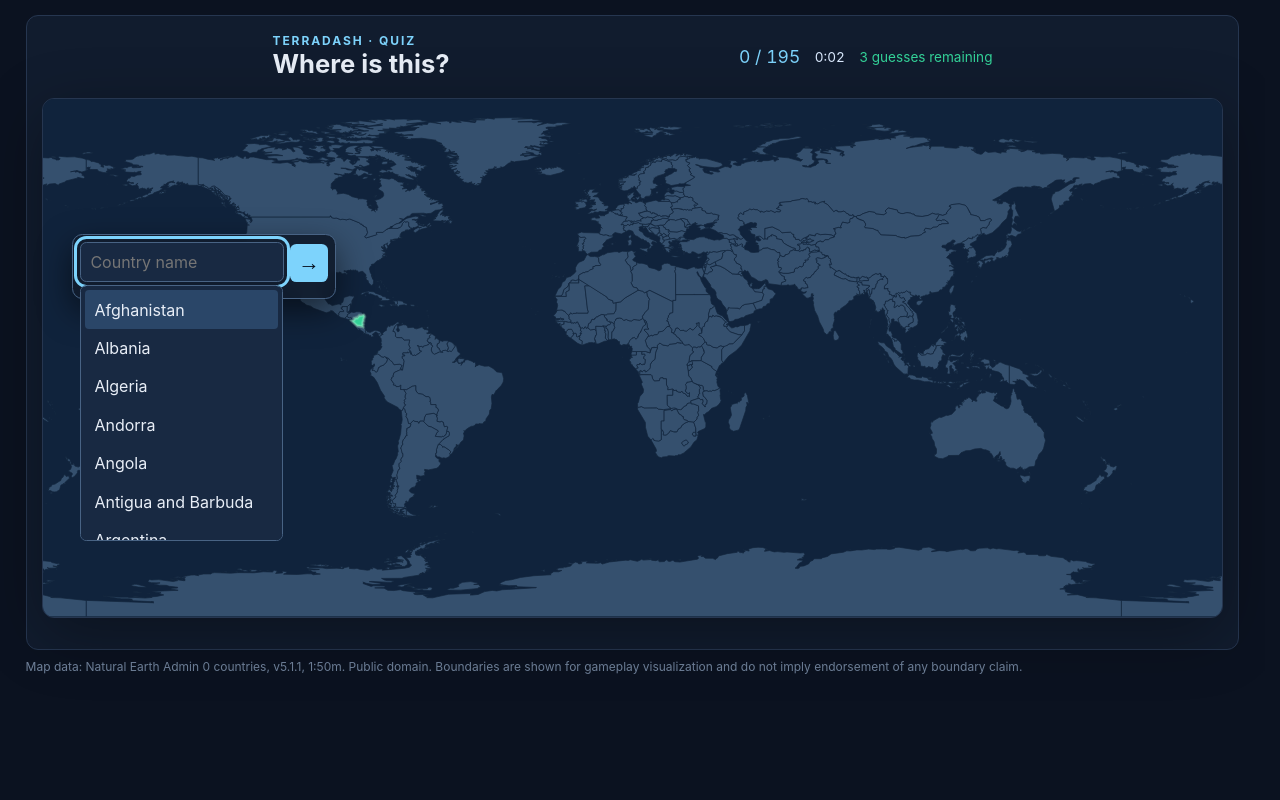
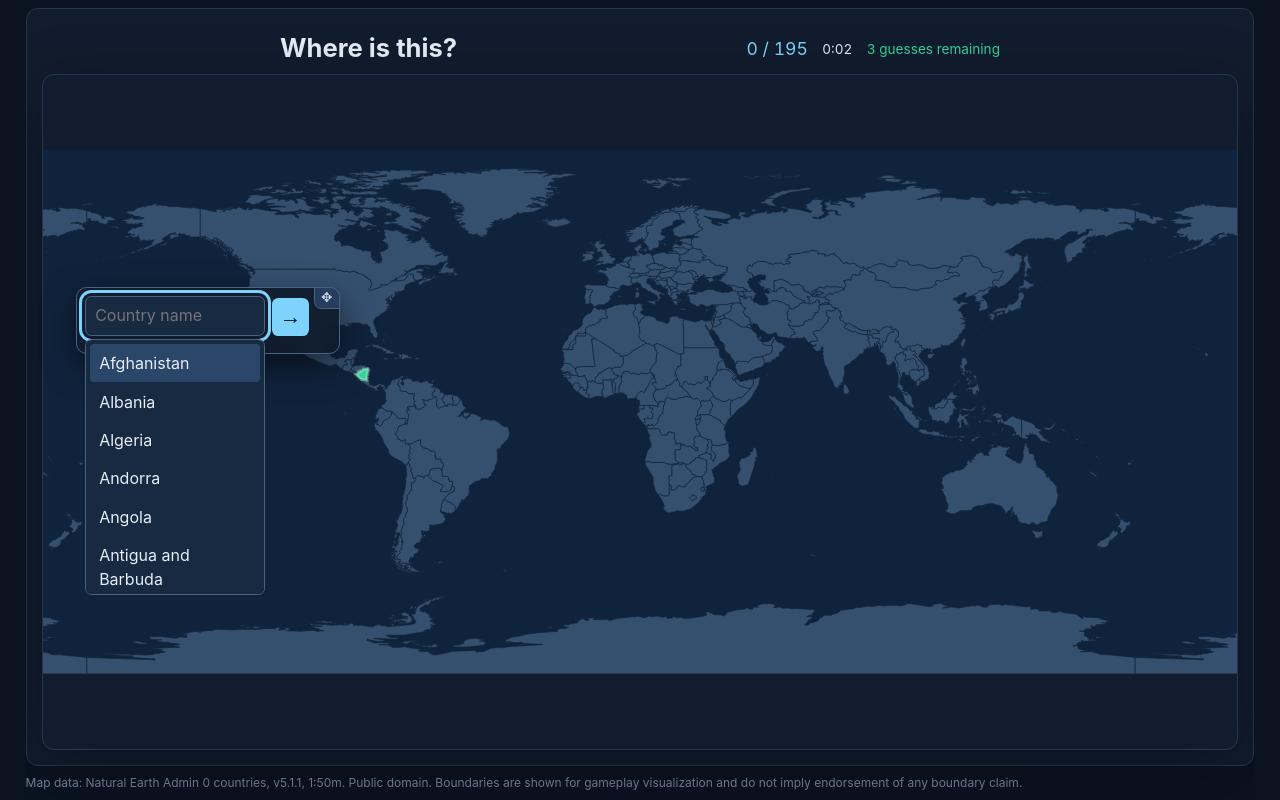
Before and after one commit to phaeax-a01/TerraDash, a React (Vite) app: page / in a window 1280 px wide. Both pictures are taken after a click on the button "Start quiz". Built offline with nearby package versions, Linux system fonts and the light colour scheme.

Commit message:
feat: make quiz viewport-bound and draggable (#31)
Co-authored-by: Codex <noreply@openai.com>

```diff
--- a/scripts/validate-layout.mjs
+++ b/scripts/validate-layout.mjs
@@ -10,8 +10,8 @@ if (/\b100vw\b|50vw/.test(css))
   throw new Error('layout must not use viewport breakout arithmetic');
 for (const required of [
   '--page-gutter: clamp(1rem, 2vw, 2rem);',
-  'overflow-y: scroll;',
-  'scrollbar-gutter: stable;',
+  'height: 100dvh;',
+  'overflow: hidden;',
   'width: calc(100% - 2 * var(--page-gutter));',
   'max-width: none;',
   '.active-player > :not(.full-bleed-map):not(.map-stage)',
@@ -24,5 +24,5 @@ for (const required of [
 }
 
 console.log(
-  'Layout validation passed: map is wide, guttered, and scrollbar-safe.',
+  'Layout validation passed: quiz is wide, viewport-bound, and overflow-safe.',
 );
--- a/src/QuizPlayer.tsx
+++ b/src/QuizPlayer.tsx
@@ -4,6 +4,7 @@ import {
   useRef,
   useState,
   type KeyboardEvent,
+  type PointerEvent,
   type ReactNode,
 } from 'react';
 import { suggestionsFor } from './autocomplete';
@@ -45,6 +46,17 @@ export function QuizPlayer({
   const answerRef = useRef<HTMLInputElement>(null);
   const stageRef = useRef<HTMLDivElement>(null);
   const panelRef = useRef<HTMLDivElement>(null);
+  const manualPlacement = useRef(false);
+  const dragRef = useRef<
+    | {
+        pointerId: number;
+        startX: number;
+        startY: number;
+        left: number;
+        top: number;
+      }
+    | undefined
+  >(undefined);
   const submitting = useRef(false);
   const suggestions = useMemo(
     () => suggestionsFor(catalog, text),
@@ -110,6 +122,7 @@ export function QuizPlayer({
 
   useEffect(() => {
     if (state.phase === 'active') {
+      manualPlacement.current = false;
       setText('');
       setSelectedId(undefined);
       setActiveSuggestion(0);
@@ -178,6 +191,7 @@ export function QuizPlayer({
   useEffect(() => {
     if (state.phase !== 'active') return;
     const update = () => {
+      if (manualPlacement.current) return;
       const stage = stageRef.current;
       const panel = panelRef.current;
       const target = stage?.querySelector<SVGGraphicsElement>('.active-fill');
@@ -206,6 +220,19 @@ export function QuizPlayer({
       observer?.disconnect();
     };
   }, [state.currentIndex, state.phase, visibleSuggestions.length]);
+
+  function movePanel(event: PointerEvent<HTMLButtonElement>) {
+    const drag = dragRef.current;
+    const stage = stageRef.current;
+    const panel = panelRef.current;
+    if (!drag || drag.pointerId !== event.pointerId || !stage || !panel) return;
+    const left = drag.left + event.clientX - drag.startX;
+    const top = drag.top + event.clientY - drag.startY;
+    setPanelPlacement({
+      left: Math.max(0, Math.min(stage.clientWidth - panel.offsetWidth, left)),
+      top: Math.max(0, Math.min(stage.clientHeight - panel.offsetHeight, top)),
+    });
+  }
 
   if (state.phase === 'idle') {
     return (
@@ -297,6 +324,34 @@ export function QuizPlayer({
             className={`answer-panel ${feedbackTone ? `feedback-${feedbackTone}` : ''}`}
             style={{ left: panelPlacement.left, top: panelPlacement.top }}
           >
+            <button
+              className="panel-move-handle"
+              type="button"
+              aria-label="Move answer form"
+              title="Drag to move answer form"
+              onPointerDown={(event) => {
+                manualPlacement.current = true;
+                dragRef.current = {
+                  pointerId: event.pointerId,
+                  startX: event.clientX,
+                  startY: event.clientY,
+                  left: panelPlacement.left,
+                  top: panelPlacement.top,
+                };
+                event.currentTarget.setPointerCapture(event.pointerId);
+              }}
+              onPointerMove={movePanel}
+              onPointerUp={(event) => {
+                if (event.currentTarget.hasPointerCapture(event.pointerId))
+                  event.currentTarget.releasePointerCapture(event.pointerId);
+                dragRef.current = undefined;
+              }}
+              onPointerCancel={() => {
+                dragRef.current = undefined;
+              }}
+            >
+              <span aria-hidden="true">✥</span>
+            </button>
             <form
               onSubmit={(event) => {
                 event.preventDefault();
--- a/src/styles.css
+++ b/src/styles.css
@@ -7,20 +7,29 @@
   font-synthesis: none;
 }
 html {
-  overflow-y: scroll;
-  scrollbar-gutter: stable;
+  height: 100%;
+  overflow: hidden;
 }
 * {
   box-sizing: border-box;
 }
 body {
+  height: 100%;
   margin: 0;
+  overflow: hidden;
+}
+#root {
+  height: 100%;
 }
 main {
   width: calc(100% - 2 * var(--page-gutter));
   max-width: none;
   margin-inline: auto;
-  padding-block: clamp(0.5rem, 1.2vw, 1.25rem);
+  height: 100dvh;
+  padding-block: clamp(0.25rem, 0.6vw, 0.6rem);
+  display: flex;
+  flex-direction: column;
+  overflow: hidden;
 }
 header {
   max-width: 720px;
@@ -66,7 +75,7 @@ h2 {
   margin: 0.1rem 0 0.35rem;
 }
 .quiz-header .eyebrow {
-  margin: 0;
+  display: none;
 }
 .quiz-status-bar {
   display: flex;
@@ -88,26 +97,65 @@ h2 {
   margin: 1rem 0;
 }
 .active-player {
+  display: flex;
+  flex: 1 1 auto;
+  flex-direction: column;
+  width: 100%;
   min-width: 0;
+  min-height: 0;
+  margin-inline: 0;
 }
 .map-stage {
   position: relative;
+  flex: 1 1 auto;
   width: 100%;
   min-width: 0;
+  min-height: 0;
+}
+.map-stage .map-slot,
+.map-stage .map-frame {
+  height: 100%;
+}
+.map-stage .map-slot {
+  margin: 0;
+}
+.map-stage .map-frame {
+  display: flex;
+  width: 100%;
+}
+.map-stage .world-map {
+  height: 100%;
 }
 .answer-panel {
   position: absolute;
   z-index: 3;
   width: min(16.5rem, calc(100% - 1rem));
-  padding: 0.45rem;
+  padding: 0.5rem;
   border: 1px solid #486384;
   border-radius: 0.65rem;
   background: #111c2eee;
   box-shadow: 0 0.75rem 2rem #0008;
   backdrop-filter: blur(8px);
 }
+.panel-move-handle {
+  position: absolute;
+  top: -1px;
+  right: -1px;
+  width: 1.65rem;
+  height: 1.35rem;
+  padding: 0;
+  border: 1px solid #486384;
+  border-radius: 0 0.6rem 0 0.45rem;
+  color: #c9d8eb;
+  font-size: 0.85rem;
+  line-height: 1;
+  background: #263d5d;
+  cursor: move;
+  touch-action: none;
+}
 .answer-panel form {
   margin: 0;
+  padding-right: 1.35rem;
 }
 .answer-row {
   display: flex;
@@ -402,7 +450,13 @@ input {
     font-size: 0.75rem;
   }
   .map-stage {
+    flex: 0 0 auto;
     padding-bottom: 9rem;
+  }
+  .map-stage .map-slot,
+  .map-stage .map-frame,
+  .map-stage .world-map {
+    height: auto;
   }
   .answer-panel {
     width: min(15.5rem, calc(100% - 1rem));
```
Also changed, not shown: 1 other file (tests, documents, lock files or other folders).
